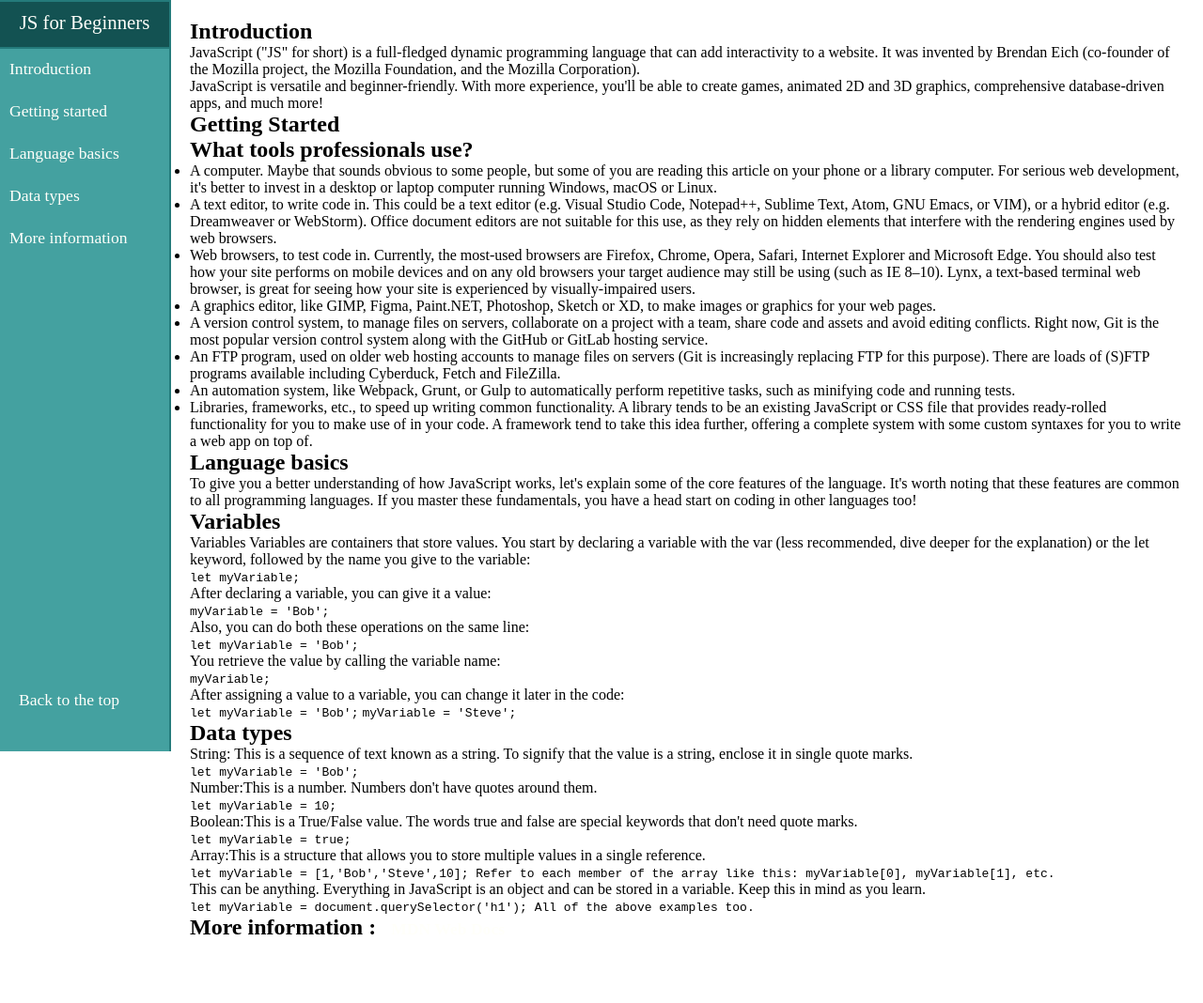
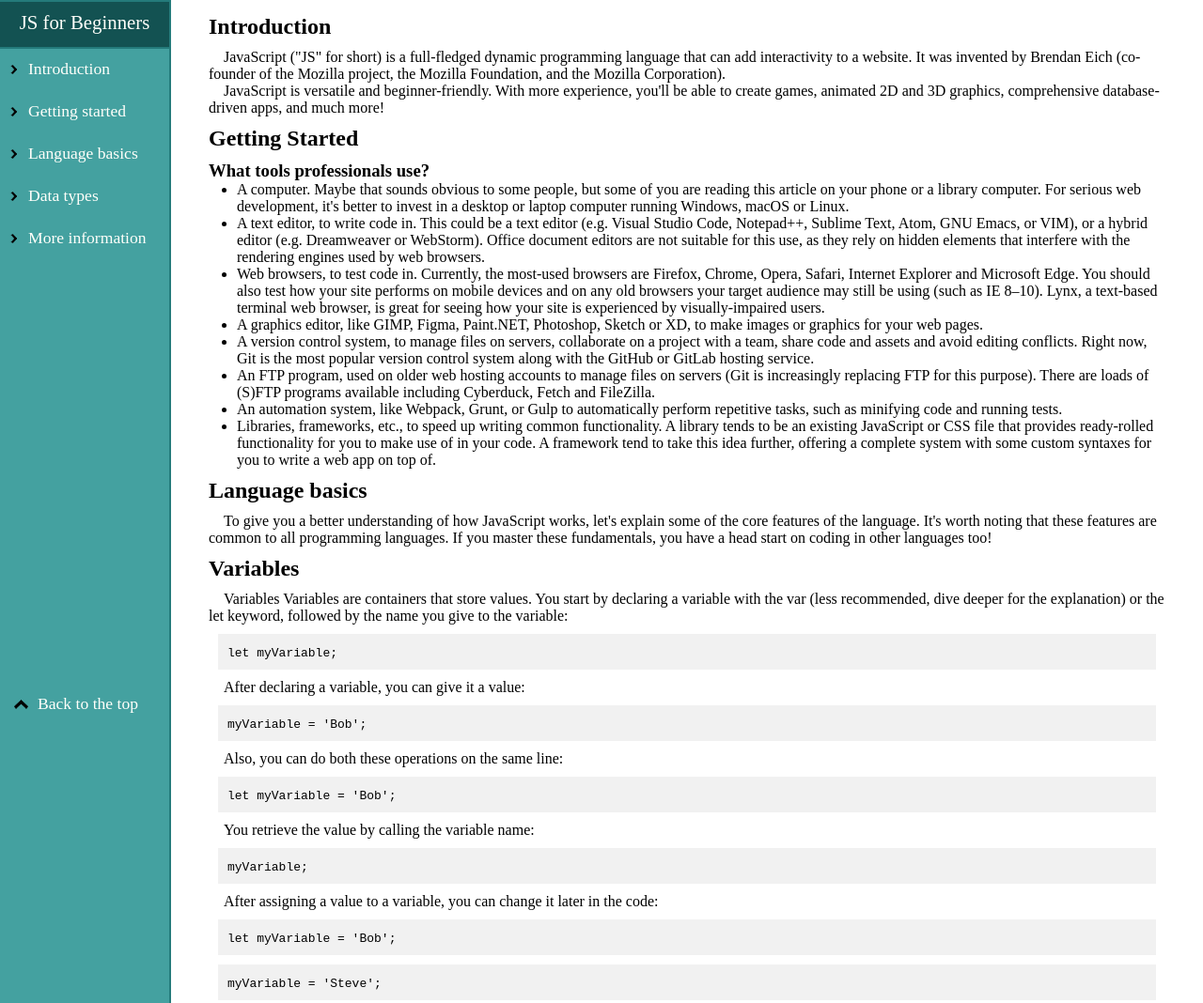
Before and after one commit to bckto/Responsive-Web-Design-FCC, a plain HTML site: page technical documentation/index.html in a window 1280 px wide. Shown: the top 1068 px of the page at 94% size. Before the commit the page ends 1021 px from the top, so only its background shows below. Drawn offline with Linux system fonts and the light colour scheme.

Commit message:
Fixed responsiveness and text format

```diff
--- a/technical documentation/Style/style.scss
+++ b/technical documentation/Style/style.scss
@@ -8,11 +8,13 @@
     display: flex;
     flex-direction: row wrap;
     align-content: flex-start;
+    overflow: hidden;
 }
 
 .nav-column {
     width: 200px;
-    height: 100vh;
+    height: auto;
+    float: left;
     color: #FFFFFA;
     border: 2px solid #247B7B;
     border-left: none;
@@ -48,6 +50,21 @@
     width: 180px;
 }
 
+.arrow-right {
+    width: 10px;
+    height: 10px;
+    margin-right: 10px;
+    transform: rotate(270deg);
+}
+
+.arrow-top {
+    width: 15px;
+    height: 10px;
+    margin-left: 5px;
+    margin-right: 10px;
+    transform: rotate(180deg);
+}
+
 a:link {
     color: #FFFFFA;
     text-decoration: none;
@@ -74,12 +91,53 @@ a:hover {
 }
 
 .content-column {
+    padding: 5px 20px 10px 20px;
+    margin: 0 20px 10px 20px;
+    overflow-y: auto;
+    overflow-x: hidden;
+}
+
+.main-section>h1,
+.main-section>h2 {
+    margin: 10px 0px;
+}
+
+.main-section>p {
+    text-indent: 1rem;
+}
+
+.main-section>ul>li {
+    margin-left: 30px;
+}
+
+.code-div {
+    margin: 10px;
+    background-color: #f1f1f1;
     padding: 10px;
-    margin: 10px;
+}
+
+.main-section>div>code {
+    background-color: #f1f1f1;
 }
 
 @media all and (max-width: 480px) {
     .nav-column {
         height: auto;
+        width: 160px;
+    }
+    .content-column {
+        padding: 5px 10px;
+        margin: 0;
+        overflow-y: auto;
+        overflow-x: hidden;
+    }
+    .main-section {
+        text-indent: 1rem;
+    }
+    .main-section>ul>li {
+        margin-top: 5px;
+    }
+    .header-bar {
+        width: 160px;
     }
 }
--- a/technical documentation/index.html
+++ b/technical documentation/index.html
@@ -17,31 +17,45 @@
                 <ul>
                     <li>
                         <a href="#Introduction" class="nav-link">
-                            <div class="nav-li">Introduction</div>
+                            <div class="nav-li">
+                                <img src="chevron.svg" alt="arrow pointed to the right" class="arrow-right" />Introduction
+                            </div>
                         </a>
                     </li>
                     <li>
                         <a href="#Getting_started" class="nav-link">
-                            <div class="nav-li">Getting started</div>
+                            <div class="nav-li">
+                                <img src="chevron.svg" alt="arrow pointed to the right" class="arrow-right" />Getting started
+                            </div>
                         </a>
                     </li>
                     <li>
                         <a href="#Language_basics" class="nav-link">
-                            <div class="nav-li">Language basics</div>
+                            <div class="nav-li">
+                                <img src="chevron.svg" alt="arrow pointed to the right" class="arrow-right" />Language basics
+                            </div>
                         </a>
                     </li>
                     <li>
                         <a href="#Data_types" class="nav-link">
-                            <div class="nav-li">Data types</div>
+                            <div class="nav-li">
+                                <img src="chevron.svg" alt="arrow pointed to the right" class="arrow-right" />Data types
+                            </div>
                         </a>
                     </li>
                     <li>
                         <a href="#More_information" class="nav-link">
-                            <div class="nav-li">More information</div>
+                            <div class="nav-li">
+                                <img src="chevron.svg" alt="arrow pointed to the right" class="arrow-right" />More information
+                            </div>
                         </a>
                     </li>
-                    <li class="back-top-btn">
-                        <a href="#navbar">Back to the top</a>
+                    <li>
+                        <a href="#navbar">
+                            <div class="back-top-btn">
+                                <img src="chevron.svg" alt="arrow pointed to the top" class="arrow-top" />Back to the top
+                            </div>
+                        </a>
                     </li>
                 </ul>
             </nav>
@@ -59,7 +73,7 @@
             </section>
             <section class="main-section" id="Getting_started">
                 <h1>Getting Started</h1>
-                <h2>What tools professionals use?</h2>
+                <h3>What tools professionals use?</h3>
                 <ul>
                     <li>
                         A computer. Maybe that sounds obvious to some people, but some of you are reading this article on your phone or a library computer. For serious web development, it's better to invest in a desktop or laptop computer running Windows, macOS or Linux.
@@ -100,49 +114,54 @@
                 <p>
                     Variables Variables are containers that store values. You start by declaring a variable with the var (less recommended, dive deeper for the explanation) or the let keyword, followed by the name you give to the variable:
                 </p>
-                <p><code>let myVariable;</code></p>
+                <div class="code-div"><code>let myVariable;</code></div>
                 <p>After declaring a variable, you can give it a value:</p>
 
-                <code>myVariable = 'Bob';</code>
+                <div class="code-div"><code>myVariable = 'Bob';</code></div>
                 <p>Also, you can do both these operations on the same line:</p>
 
-                <code>let myVariable = 'Bob';</code>
+                <div class="code-div"><code>let myVariable = 'Bob';</code></div>
                 <p>You retrieve the value by calling the variable name:</p>
 
-                <code>myVariable;</code>
+                <div class="code-div"><code>myVariable;</code></div>
                 <p>
                     After assigning a value to a variable, you can change it later in the code:
                 </p>
 
-                <code>let myVariable = 'Bob';</code>
-                <code>myVariable = 'Steve';</code>
+                <div class="code-div"><code>let myVariable = 'Bob';</code></div>
+                <div class="code-div"><code>myVariable = 'Steve';</code></div>
             </section>
             <section class="main-section" id="Data_types">
                 <h1>Data types</h1>
                 <p>
                     String: This is a sequence of text known as a string. To signify that the value is a string, enclose it in single quote marks.
                 </p>
-                <code>let myVariable = 'Bob';</code>
+                <div class="code-div"><code>let myVariable = 'Bob';</code></div>
                 <p>Number:This is a number. Numbers don't have quotes around them.</p>
-                <code>let myVariable = 10;</code>
+                <div class="code-div"><code>let myVariable = 10;</code></div>
                 <p>
                     Boolean:This is a True/False value. The words true and false are special keywords that don't need quote marks.
                 </p>
-                <code>let myVariable = true;</code>
+                <div class="code-div"><code>let myVariable = true;</code></div>
                 <p>
                     Array:This is a structure that allows you to store multiple values in a single reference.
                 </p>
-                <code>let myVariable = [1,'Bob','Steve',10]; Refer to each member of the
-            array like this: myVariable[0], myVariable[1], etc.</code
-          >
+                <div class="code-div">
+                    <code>let myVariable = [1,'Bob','Steve',10]; Refer to each member of
+              the array like this: myVariable[0], myVariable[1], etc.</code
+            >
+          </div>
           <p>
             This can be anything. Everything in JavaScript is an object and can
             be stored in a variable. Keep this in mind as you learn.
           </p>
-          <code
-            >let myVariable = document.querySelector('h1'); All of the above
-            examples too.</code
-          >
+          <div class="code-div">
+            <code
+              >let myVariable =
+              document.querySelector('h1')
+             </code
+            >
+          </div>
         </section>
         <section class="main-section" id="More_information">
           <h1>
```
Also changed, not shown: technical documentation/Style/style.css, technical documentation/chevron.svg (added), 1 other file.
